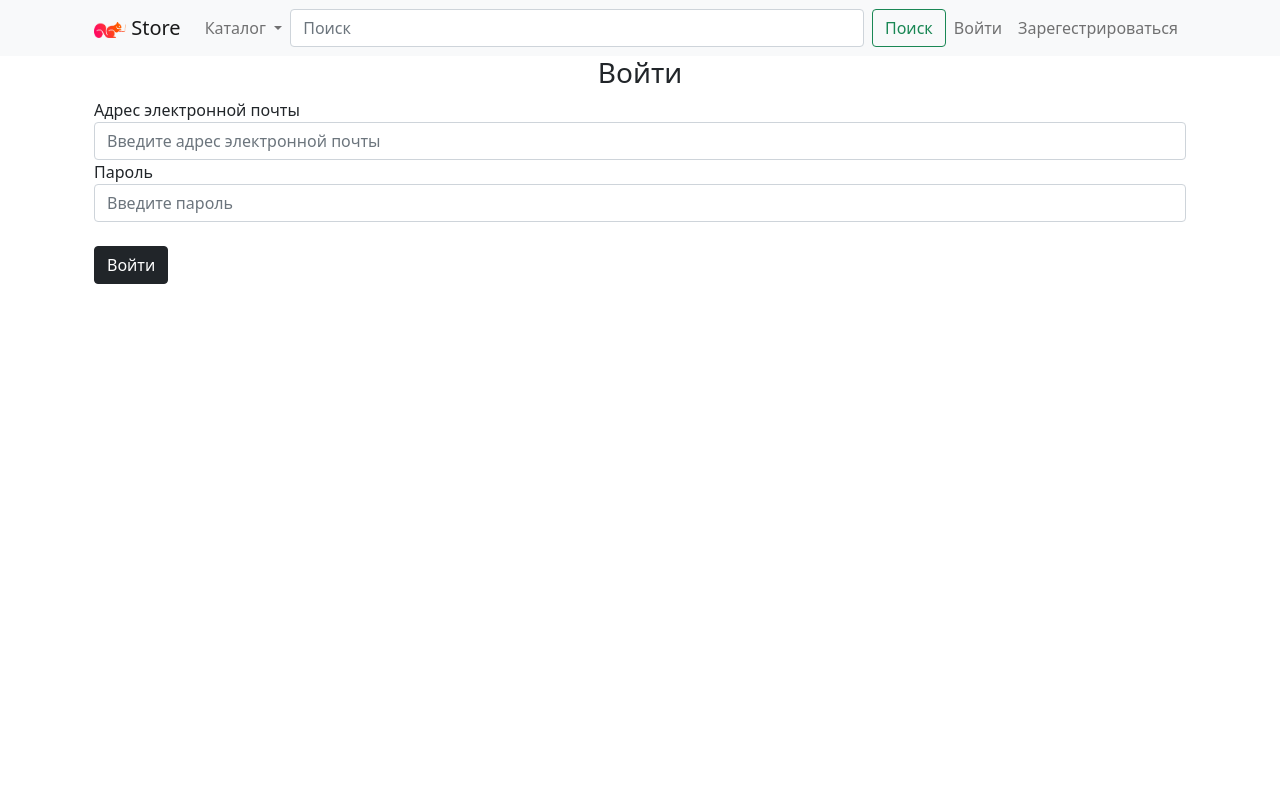
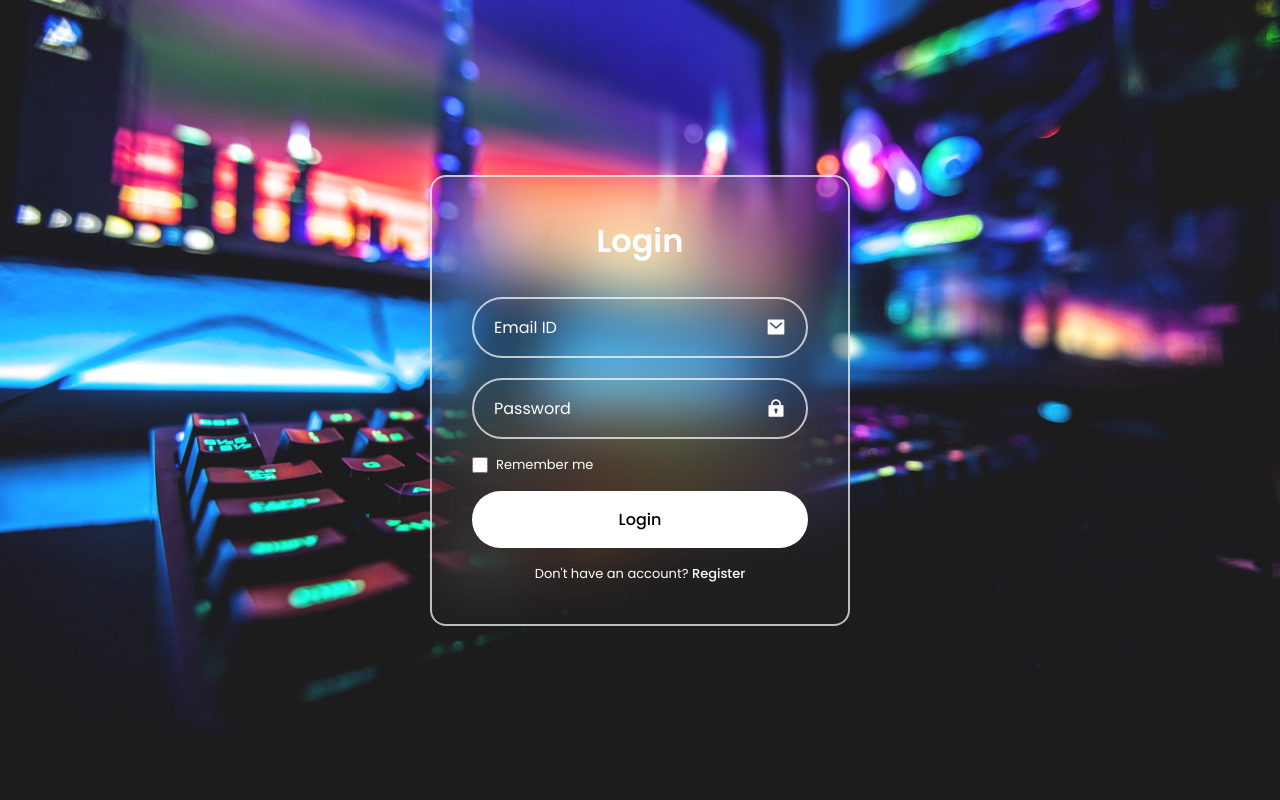
Before and after one commit to Robert49324/flask_store, a Flask app: page /login in a window 1280 px wide. Run offline with Flask 3, Linux system fonts and the light colour scheme.

Commit message:
Adding style

```diff
--- /dev/null
+++ b/website/static/styles/login.css
@@ -0,0 +1,184 @@
+/*=============== GOOGLE FONTS ===============*/
+@import url("https://fonts.googleapis.com/css2?family=Poppins:wght@400;500;600&display=swap");
+
+/*=============== VARIABLES CSS ===============*/
+:root {
+  /*========== Colors ==========*/
+  /*Color mode HSL(hue, saturation, lightness)*/
+  --white-color: hsl(0, 0%, 100%);
+  --black-color: hsl(0, 0%, 0%);
+
+  /*========== Font and typography ==========*/
+  /*.5rem = 8px | 1rem = 16px ...*/
+  --body-font: "Poppins", sans-serif;
+  --h1-font-size: 2rem;
+  --normal-font-size: 1rem;
+  --small-font-size: .813rem;
+}
+
+/*=============== BASE ===============*/
+* {
+  box-sizing: border-box;
+  padding: 0;
+  margin: 0;
+}
+
+body,
+input,
+button {
+  font-family: var(--body-font);
+  font-size: var(--normal-font-size);
+}
+
+a {
+  text-decoration: none;
+}
+
+img {
+  display: block;
+  max-width: 100%;
+  height: auto;
+}
+
+/*=============== LOGIN ===============*/
+.login {
+  position: relative;
+  height: 100vh;
+  display: grid;
+  align-items: center;
+}
+
+.login__bg {
+  position: absolute;
+  width: 100%;
+  height: 100%;
+  object-fit: cover;
+  object-position: center;
+}
+
+.login__form {
+  position: relative;
+  margin-inline: 1.5rem;
+  background-color: hsla(0, 0%, 100%, .01);
+  border: 2px solid hsla(0, 0%, 100%, .7);
+  padding: 2.5rem 1rem;
+  color: var(--white-color);
+  border-radius: 1rem;
+  backdrop-filter: blur(32px);
+}
+
+.login__title {
+  text-align: center;
+  font-size: var(--h1-font-size);
+  margin-bottom: 1.25rem;
+}
+
+.login__inputs,
+.login__box {
+  display: grid;
+}
+
+.login__inputs {
+  row-gap: 1.25rem;
+  margin-bottom: 1rem;
+}
+
+.login__box {
+  grid-template-columns: 1fr max-content;
+  column-gap: .75rem;
+  align-items: center;
+  border: 2px solid hsla(0, 0%, 100%, .7);
+  padding-inline: 1.25rem;
+  border-radius: 4rem;
+}
+
+.login__input,
+.login__button {
+  border: none;
+  outline: none;
+}
+
+.login__input {
+  width: 100%;
+  background: none;
+  color: var(--white-color);
+  padding-block: 1rem;
+}
+
+.login__input::placeholder {
+  color: var(--white-color);
+}
+
+.login__box i {
+  font-size: 1.25rem;
+}
+
+.login__check,
+.login__check-box {
+  display: flex;
+  justify-content: space-between;
+  align-items: center;
+}
+
+.login__check {
+  margin-bottom: 1rem;
+  font-size: var(--small-font-size);
+}
+
+.login__check-box {
+  column-gap: .5rem;
+}
+
+.login__check-input {
+  width: 1rem;
+  height: 1rem;
+  accent-color: var(--white-color);
+}
+
+.login__forgot {
+  color: var(--white-color);
+}
+
+.login__forgot:hover {
+  text-decoration: underline;
+}
+
+.login__button {
+  width: 100%;
+  padding: 1rem;
+  margin-bottom: 1rem;
+  background-color: var(--white-color);
+  border-radius: 4rem;
+  color: var(--black-color);
+  font-weight: 500;
+  cursor: pointer;
+}
+
+.login__register {
+  font-size: var(--small-font-size);
+  text-align: center;
+}
+
+.login__register a {
+  color: var(--white-color);
+  font-weight: 500;
+}
+
+.login__register a:hover {
+  text-decoration: underline;
+}
+
+/*=============== BREAKPOINTS ===============*/
+/* For medium devices */
+@media screen and (min-width: 576px) {
+  .login {
+    justify-content: center;
+  }
+  .login__form {
+    width: 420px;
+    padding-inline: 2.5rem;
+  }
+  .login__title {
+    margin-bottom: 2rem;
+  }
+}
--- a/website/templates/base.html
+++ b/website/templates/base.html
@@ -21,7 +21,7 @@
     <nav class="navbar navbar-expand-lg navbar-light bg-light">
       <div class="container-xl">
         <a class="navbar-brand" href="/">
-          <img src="static/LOGO.png" alt="" width="32" height="16" />
+          <img src="static/images/LOGO.png" alt="" width="32" height="16" />
           Store
         </a>
         <button
--- a/website/templates/login.html
+++ b/website/templates/login.html
@@ -1,31 +1,48 @@
-{% extends "base.html" %} {%block title%}Войти{% endblock %} {% block content %}
-<div class="container-sm">
-  <form method="POST">
-    <h3 align="center">Войти</h3>
-    <div class="form-group">
-      <label for="email">Адрес электронной почты</label>
-      <input
-        type="email"
-        class="form-control"
-        id="email"
-        name="email"
-        placeholder="Введите адрес электронной почты"
-      />
-    </div>
 
-    <div class="form-group">
-      <label for="password1">Пароль</label>
-      <input
-        type="password"
-        class="form-control"
-        id="password"
-        name="password"
-        placeholder="Введите пароль"
-      />
-    </div>
+<!DOCTYPE html>
+   <html lang="en">
+   <head>
+      <meta charset="UTF-8">
+      <meta name="viewport" content="width=device-width, initial-scale=1.0">
 
-    <br />
-    <button type="submit" class="btn btn-dark">Войти</button>
-  </form>
-</div>
-{% endblock %}
+      <link rel="stylesheet" href="https://cdnjs.cloudflare.com/ajax/libs/remixicon/3.5.0/remixicon.css" crossorigin="">
+
+      <link rel="stylesheet" href="static/styles/login.css">
+
+      <title>Войти</title>
+   </head>
+   <body>
+      <div class="login">
+         <img src="static/images/login.jpg" alt="image" class="login__bg">
+
+         <form action="POST" class="login__form">
+            <h1 class="login__title">Login</h1>
+
+            <div class="login__inputs">
+               <div class="login__box">
+                  <input type="email" placeholder="Email ID" required class="login__input">
+                  <i class="ri-mail-fill"></i>
+               </div>
+
+               <div class="login__box">
+                  <input type="password" placeholder="Password" required class="login__input">
+                  <i class="ri-lock-2-fill"></i>
+               </div>
+            </div>
+
+            <div class="login__check">
+               <div class="login__check-box">
+                  <input type="checkbox" class="login__check-input" id="user-check">
+                  <label for="user-check" class="login__check-label">Remember me</label>
+               </div>
+            </div>
+
+            <button type="submit" class="login__button">Login</button>
+
+            <div class="login__register">
+               Don't have an account? <a href="#">Register</a>
+            </div>
+         </form>
+      </div>
+   </body>
+</html>
```
Also changed, not shown: instance/database.db, website/static/images/LOGO.png (renamed from website/static/LOGO.png), website/static/images/login.jpg (added).
